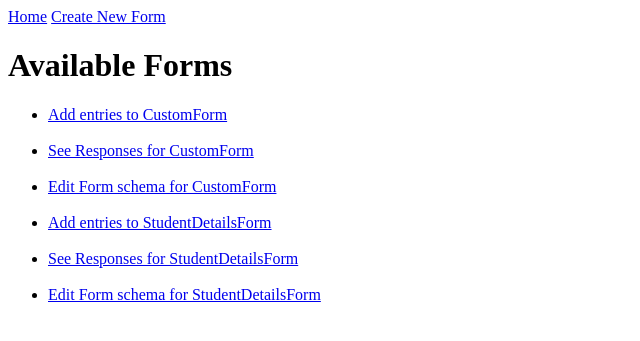
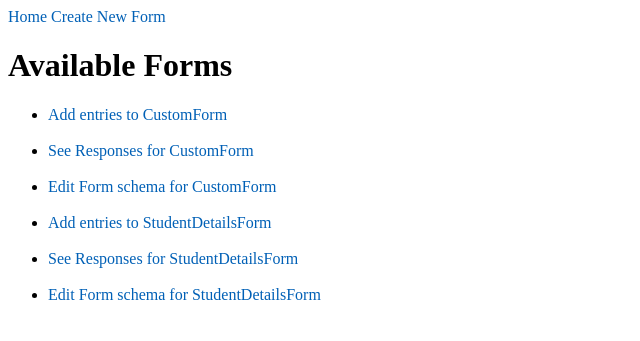
Before and after one commit to SubalakshmiShanthosi/WebApplicationDev, a Django app: page / in a window 1280 px wide. Shown: the top 341 px of the page, without its empty margins (0-640 px from the left). Run offline with Django 3.2, Linux system fonts and the light colour scheme; data comes from the database, SQL or seed files in the repository.

Commit message:
adding changes

```diff
--- a/formMason/main/templates/home.html
+++ b/formMason/main/templates/home.html
@@ -1,5 +1,18 @@
 {% extends "base.html" %}
 {% block content %}
+<style type="text/css">
+a {
+    color: #0060B6;
+    text-decoration: none;
+}
+
+a:hover
+{
+     color:#00A0C6;
+     text-decoration:none;
+     cursor:pointer;
+}
+</style>
 <h1>Available Forms</h1>
 {% if object_list %}
 <ul>
--- a/formMason/main/views.py
+++ b/formMason/main/views.py
@@ -114,36 +114,41 @@ class FormResponsesListView(ListView):
          return FormSchema.objects.get(pk=self.kwargs["form_pk"])
 
 class CreateEditFormView(FormView):
- form_class = NewDynamicFormForm
- template_name = "create_edit_form.html"
+    form_class = NewDynamicFormForm
+    template_name = "create_edit_form.html"
 
- def get_initial(self):
-    if "form_pk" in self.kwargs:
-        form = FormSchema.objects.get(pk=self.kwargs["form_pk"])
-        initial = {
-        "form_pk": form.pk,
-        "title": form.title,
-        "schema": json.dumps(form.schema)
-        }
-    else:
-        initial = {}
+    def get_initial(self):
+        if "form_pk" in self.kwargs:
+            form = FormSchema.objects.get(pk=self.kwargs["form_pk"])
+            initial = {
+                "form_pk": form.pk,
+                "title": form.title,
+                "schema": json.dumps(form.schema)
+            }
+        else:
+            initial = {}
 
-    return initial
+        return initial
 
- def get_context_data(self, **kwargs):
-     ctx = super(CreateEditFormView, self).get_context_data(**kwargs)
-     if "form_pk" in self.kwargs:
-         ctx["form_pk"] = self.kwargs["form_pk"]
-     return ctx
+    def get_context_data(self, **kwargs):
+        ctx = super(CreateEditFormView, self).get_context_data(**kwargs)
+        if "form_pk" in self.kwargs:
+            ctx["form_pk"] = self.kwargs["form_pk"]
 
- def form_valid(self, form):
-         cleaned_data = form.cleaned_data
-         if cleaned_data.get("form_pk"):
-             old_form = FormSchema.objects.get(pk=cleaned_data["form_pk"])
-             old_form.title = cleaned_data["title"]
-             old_form.schema = cleaned_data["schema"]
-             old_form.save()
-         else:
-             new_form = FormSchema(title=cleaned_data["title"],schema=cleaned_data["schema"])
-             new_form.save()
-             return HttpResponseRedirect(reverse("home"))
+        return ctx
+
+    def form_valid(self, form):
+        cleaned_data = form.cleaned_data
+
+        if cleaned_data.get("form_pk"):
+            old_form = FormSchema.objects.get(pk=cleaned_data["form_pk"])
+            old_form.title = cleaned_data["title"]
+            old_form.schema = cleaned_data["schema"]
+            old_form.save()
+            #console.log("Deleting entries in form")
+            #objects_old_form=FormSchema.objects.get(pk=cleaned_data["form_pk"]).delete()
+        else:
+            new_form = FormSchema(title=cleaned_data["title"], schema=cleaned_data["schema"])
+            new_form.save()
+
+        return HttpResponseRedirect(reverse("home"))
```
Also changed, not shown: Django-Doc/FormMason.md (+1 -0 lines).
